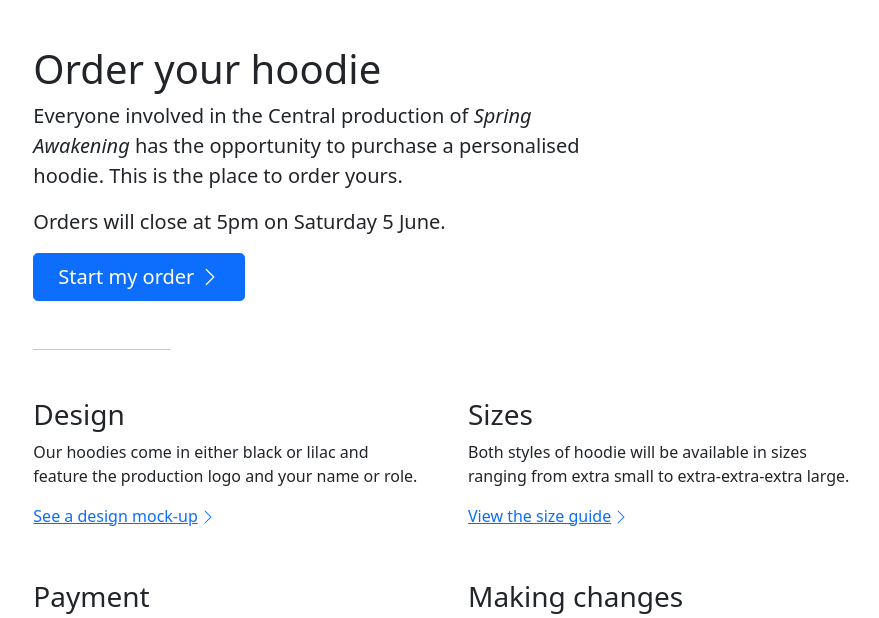
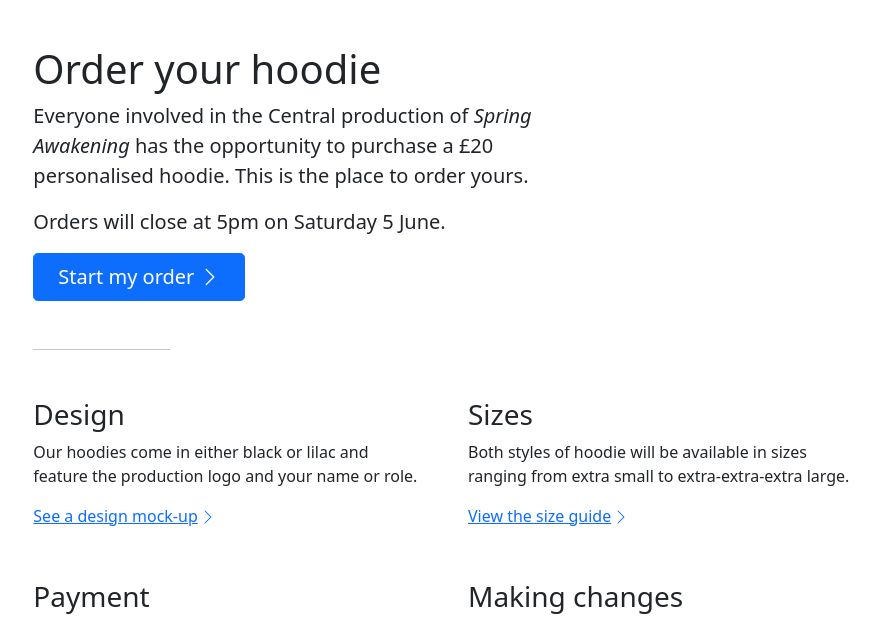
Before and after one commit to edwardcallow/spa.ecal.uk, a plain HTML site: page index.html in a window 1280 px wide. Shown: the part 104-722 px from the top of the page, without its empty margins (196-1075 px from the left). Drawn offline with nearby package versions, Linux system fonts and the light colour scheme.

Commit message:
Working notes, Mama Who Bore Me

```diff
--- a/index.html
+++ b/index.html
@@ -44,7 +44,7 @@
 
 			<main>
 				<h1>Order your hoodie</h1>
-				<p class="fs-5 col-md-8">Everyone involved in the Central production of <i>Spring Awakening</i> has the opportunity to purchase a personalised hoodie. This is the place to order yours.</p>
+				<p class="fs-5 col-md-8">Everyone involved in the Central production of <i>Spring Awakening</i> has the opportunity to purchase a £20 personalised hoodie. This is the place to order yours.</p>
 
   				<p class="fs-5 col-md-8">Orders will close at 5pm on Saturday 5 June.</p>
 
```
